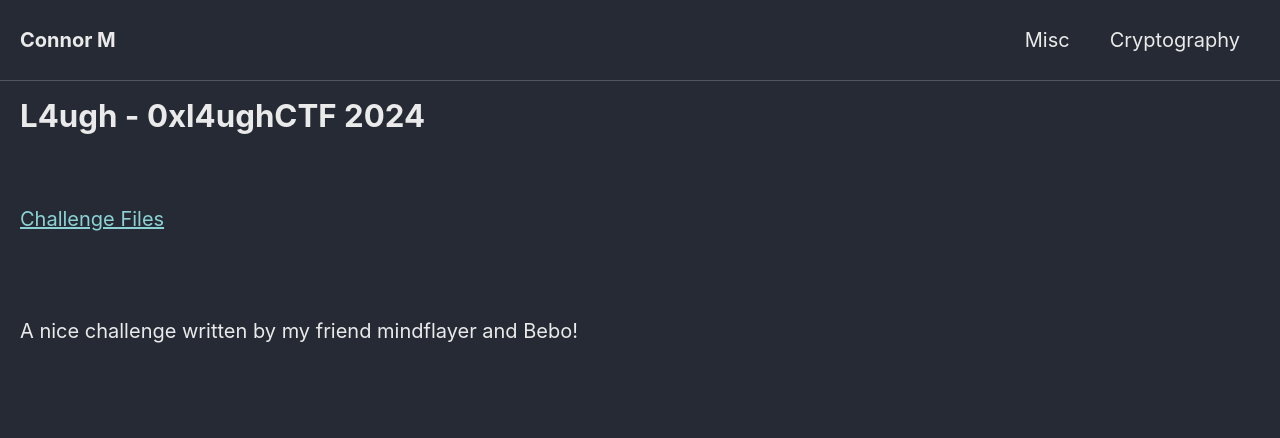
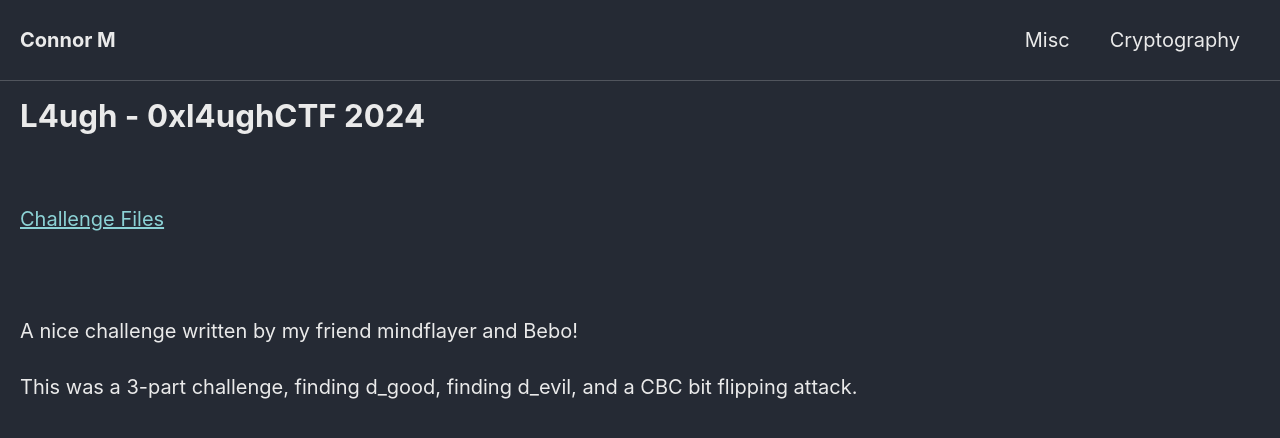
Before and after one commit to Connor-McCartney/Connor-McCartney.github.io, a Jekyll site: the page built from _pages/cryptography/rsa/L4ugh-0xl4ughCTF-2024.md, in a window 1280 px wide. Shown: the top 438 px of the page. Built offline with Jekyll 4.4.1, drawn with Linux system fonts in a browser that asks for light colours; cached includes are drawn as plain includes.

Commit message:
Update L4ugh-0xl4ughCTF-2024.md

```diff
--- a/_pages/cryptography/rsa/L4ugh-0xl4ughCTF-2024.md
+++ b/_pages/cryptography/rsa/L4ugh-0xl4ughCTF-2024.md
@@ -10,3 +10,5 @@ title: L4ugh - 0xl4ughCTF 2024
 <br>
 
 A nice challenge written by my friend mindflayer and Bebo!
+
+This was a 3-part challenge, finding d_good, finding d_evil, and a CBC bit flipping attack.
```
